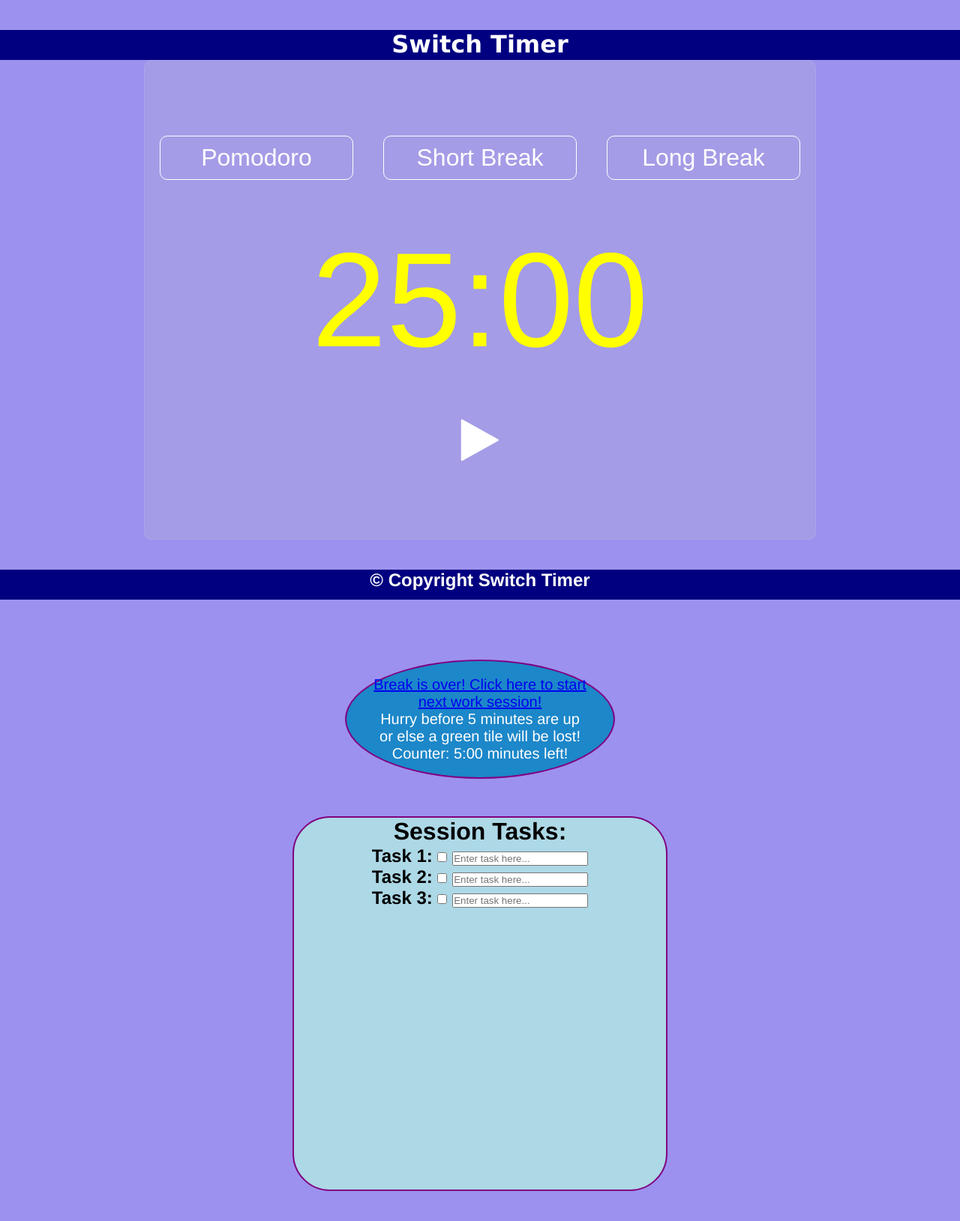
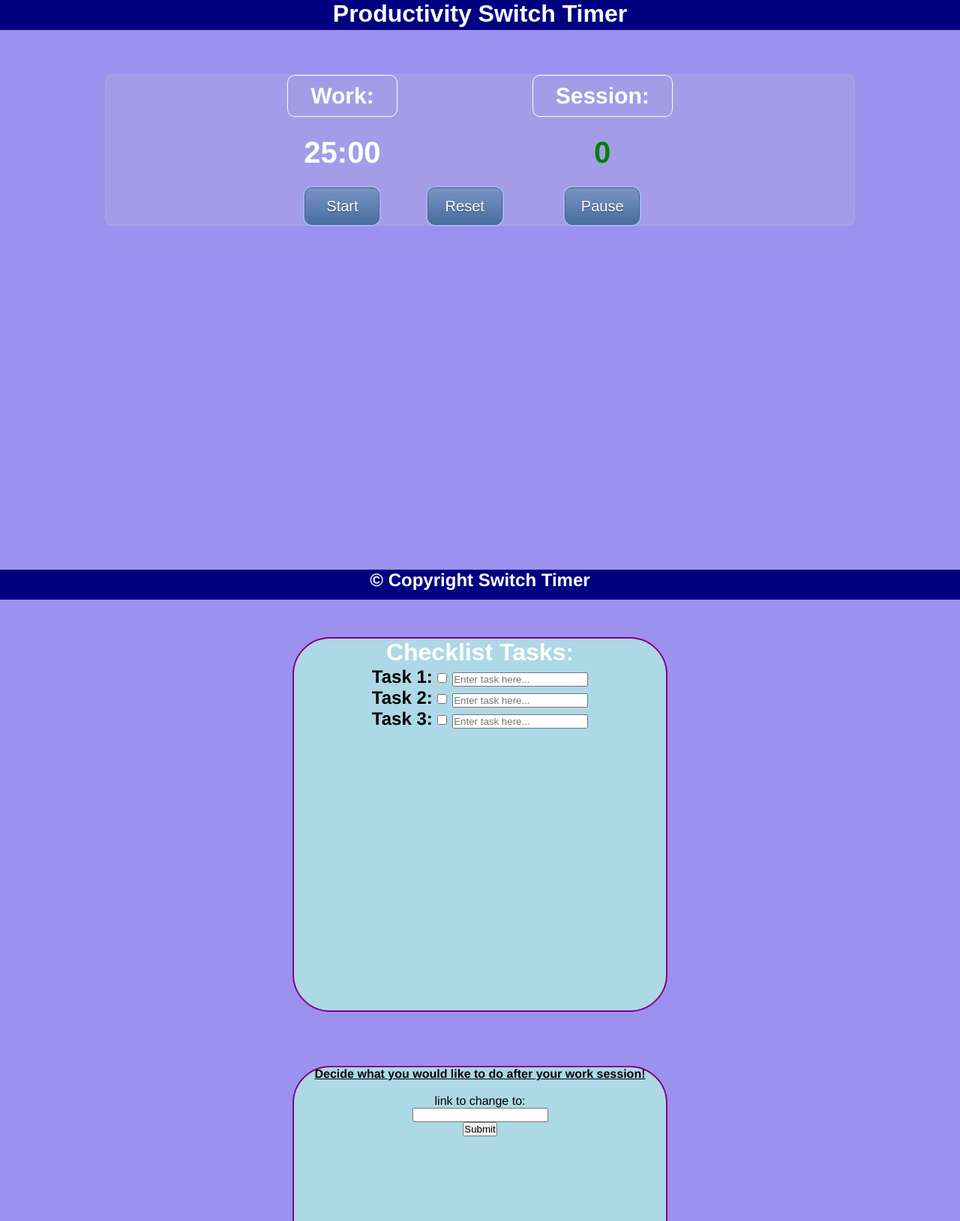
Before and after one commit to vfr9/switch-timer-group-project, a Flask app: page / in a window 1280 px wide. Shown: the top 1629 px of the page at 75% size. Run offline with Flask 2, Linux system fonts and the light colour scheme.

Commit message:
updated timer

```diff
--- a/static/style.css
+++ b/static/style.css
@@ -1,3 +1,5 @@
+
+
 * {
 	margin: 0;
 	padding: 0;
@@ -7,14 +9,19 @@
 
 
 :root {
-	--timer: yellow;
+	--timer: white;
 	--title: whitesmoke;
 	--buttons: white;
   }
 
 body {
 	background-color: #9c91ee;
-	font-family: Verdana, Geneva, Tahoma, sans-serif;
+	font-family:  Arial, Helvetica, sans-serif,Verdana, Geneva, Tahoma, sans-serif;
+	margin: 0;
+	padding: 0;
+	background-position: center;
+	background-repeat: no-repeat;
+	background-size: cover;
 
 
 }
@@ -22,7 +29,7 @@ body {
 
 .header,
 .footer {
-	background-color: navy;
+	background-color:navy;
 	position: absolute;
 	width: 100%;
 	color: white;
@@ -49,37 +56,21 @@ body {
 }
 
 
-
-
-
-
-
-
-
-
-
-  body {
-	margin: 0;
-	padding: 0;
-	background-position: center;
-	background-repeat: no-repeat;
-	background-size: cover;
-  }
-
   .mainContainer {
 	height: 100vh;
 	font-family: helvetica;
   }
 
-  .container {
+
+    .container {
 	font-family: helvetica;
 	position: absolute;
 	display: flex;
 	justify-content: center;
 	align-items: center;
-	top: 0;
+	top: 00;
 	width: 100%;
-	height: 100%;
+	height: 50%;
   }
 
   .title {
@@ -99,8 +90,8 @@ body {
 	justify-content: space-between;
 	align-items: center;
 	transition: 0.5s all ease;
-	height: 80%;
-	width: 70%;
+	height: 200px;
+	width: 1000px;
 	background: rgba(200, 200, 200, 0.2);
 	border: 1px solid rgba(255, 255, 255, 0.1);
 	backdrop-filter: blur(8px);
@@ -150,6 +141,9 @@ body {
 	justify-content: space-evenly;
 	align-items: center;
   }
+
+
+
 
   /* responsiveness */
 
@@ -238,11 +232,145 @@ body {
 		position: relative;
 		top: 840px;
 
+	}
 
 
 
 
+	h1 {
+		color: white;
+		font-family: Arial, Helvetica, sans-serif;
+		text-align: center;
+	}
+
+	#container {
+		height: 200px;
+		width: 700px;
+		margin: 0 auto;
+		display: grid;
+		grid-gap: 40px;
+		grid-template-columns: repeat(5, 1fr);
+		grid-template-rows: repeat(3, 1fr);
+	}
+
+
+	/*timers*/
+	.label {
+		align-self: center;
+		justify-self: center;
+
+		font-size: 30px;
+		font-weight: bold;
+	}
+
+	#work {
+		grid-area: 1 / 2 / 1 / 2;
+	}
+	#break {
+		grid-area: 1 / 4 / 1 / 4;
+	}
+	#cycles {
+
+		grid-area: 1 / 4 / 1 / 4;
+
+	}
+
+
+	.timer {
+		display: flex;
+		align-self: center;
+		justify-self: center;
+
+		font-size: 40px;
+		font-weight: bold;
+	}
+
+	p {
+		margin: 0;
+		padding: 0;
+	}
+
+	#counter {
+		grid-area: 2 / 4 / 2 / 4;
+		color: GREEN;
+	}
+
+	#work-timer {
+		grid-area: 2 / 2 / 2 / 2;
+	}
+
+	#break-timer {
+		grid-area: 2 / 4 / 2 / 4;
+	}
 
 
 
+	#start {
+		grid-area: 3 / 2 / 3 / 2;
+		width: 100px;
 	}
+
+	#reset {
+		grid-area: 3 / 3 / 3 / 3;
+		width: 100px;
+	}
+
+	#stop {
+		grid-area: 3 / 4 / 3 / 4;
+		width: 100px;
+	}
+
+
+
+	/*buttons*/
+
+	.btn {
+		align-self: center;
+		justify-self: center;
+		font-size: 20px;
+
+		box-shadow: 0px 0px 0px 2px #9fb4f2;
+		background:linear-gradient(to bottom, #7892c2 5%, #476e9e 100%);
+		background-color:#7892c2;
+		border-radius:10px;
+		border:1px solid #4e6096;
+		cursor:pointer;
+		color:#ffffff;
+		font-family:Arial;
+		padding:12px 50px;
+		text-decoration:none;
+		text-shadow:0px 1px 0px #283966;
+}
+
+.btn:hover {
+	background:linear-gradient(to bottom, #476e9e 5%, #7892c2 100%);
+	background-color:#476e9e;
+}
+
+
+.btn:active {
+	position:relative;
+	top:1px;
+}
+
+.ButtonContainer {
+    display: block;
+    width: 100%;
+
+	height: 50px;
+    overflow: auto;
+
+    line-height: 0;
+    vertical-align: top;
+    padding: 10px 0;
+}
+.ButtonContainer button {
+    margin: 0 10px;
+}
+.ButtonContainer:after {
+    content: '';
+    display: inline-block;
+    vertical-align: top;
+    width: 100%;
+    line-height: 1.5;
+}
--- a/static/timer.js
+++ b/static/timer.js
@@ -1,4 +1,4 @@
-const timer = document.getElementById("timer");
+/*const timer = document.getElementById("timer");
 const modeButtons = document.querySelector("[class=modeSelector]");
 const pomodoroButton = document.getElementById("pomodoroButton");
 const shortButton = document.getElementById("shortButton");
@@ -73,3 +73,80 @@ function pomodoro() {
 
 mainButton.addEventListener("click", pomodoro);
 modeButtons.addEventListener("click", changeMode);
+
+*/
+var start = document.getElementById('start');
+var stop = document.getElementById('stop');
+var reset = document.getElementById('reset');
+
+var wm = document.getElementById('w_minutes');
+var ws = document.getElementById('w_seconds');
+
+var bm = document.getElementById('b_minutes');
+var bs = document.getElementById('b_seconds');
+
+//store a reference to a timer variable
+var startTimer;
+
+start.addEventListener('click', function(){
+    if(startTimer === undefined){
+        startTimer = setInterval(timer, 1000)
+    } else {
+        alert("Timer is already running");
+    }
+})
+
+reset.addEventListener('click', function(){
+    wm.innerText = 25;
+    ws.innerText = "00";
+
+    bm.innerText = 5;
+    bs.innerText = "00";
+
+    document.getElementById('counter').innerText = 0;
+    stopInterval()
+    startTimer = undefined;
+})
+
+stop.addEventListener('click', function(){
+    stopInterval()
+    startTimer = undefined;
+})
+
+
+//Start Timer Function
+function timer(){
+    //Work Timer Countdown
+    if(ws.innerText != 0){
+        ws.innerText--;
+    } else if(wm.innerText != 0 && ws.innerText == 0){
+        ws.innerText = 59;
+        wm.innerText--;
+    }
+
+    //Break Timer Countdown
+    if(wm.innerText == 0 && ws.innerText == 0){
+        if(bs.innerText != 0){
+            bs.innerText--;
+        } else if(bm.innerText != 0 && bs.innerText == 0){
+            bs.innerText = 59;
+            bm.innerText--;
+        }
+    }
+
+    //Increment Counter by one if one full cycle is completed
+    if(wm.innerText == 0 && ws.innerText == 0 && bm.innerText == 0 && bs.innerText == 0){
+        wm.innerText = 25;
+        ws.innerText = "00";
+
+        bm.innerText = 5;
+        bs.innerText = "00";
+
+        document.getElementById('counter').innerText++;
+    }
+}
+
+//Stop Timer Function
+function stopInterval(){
+    clearInterval(startTimer);
+}
--- a/templates/index.html
+++ b/templates/index.html
@@ -12,70 +12,113 @@
     <title>Switch Timer</title>
 </head>
 <body>
-  <!--This is the homepage / work page-->
-  <div class = "header">
-    <h1>Switch Timer</h1>
- </div>
+  <header class="header">
+    <h1>Productivity Switch Timer </h1>
 
-
+ </header>
 
  <div class="mainContainer">
   <div class="container">
     <div class="glass">
-      <div class="modeSelector">
-        <button
-          class="modeSelector__Button active"
-          id="pomodoroButton"
-          data-mode="pomodoro"
 
-        >
-          Pomodoro
-        </button>
-        <button
-          class="modeSelector__Button active"
-          id="shortButton"
-          data-mode="short"
 
-        >
-          Short Break
-        </button>
-        <button
-          class="modeSelector__Button active"
-          id="longButton"
-          data-mode="long"
+      <div class="timerControl">
 
-        >
-          Long Break
-        </button>
-      </div>
-      <div class="timerControl">
-        <!-- <i class="fa fa-refresh" id="restart" aria-hidden="true"></i> -->
-        <i
-          class="fa fa-play"
-          id="toggle"
-          data-paused="true"
-          aria-hidden="true"
-        ></i>
-        <!-- <i class="fa fa-pause" id="pause" aria-hidden="true"></i> -->
-        <!-- <i class="fa fa-stop" aria-hidden="true"></i> -->
-      </div>
-    </div>
-    <h1 class="timer" id="timer" data-mode="pomodoro">25:00</h1>
+
+   </div>
+
+  </div>
+
+ <div id="container" class="timer" id="timer" data-mode="pomodoro">
+  <p id="work" class="label modeSelector__Button active">Work:</p>
+  <p id="cycles" class="label modeSelector__Button active">Session:</p>
+  <!--Work Timer-->
+  <div id="work-timer" class="timer">
+      <p id="w_minutes">25</p><p class="semicolon">:</p><p id="w_seconds">00</p>
   </div>
 
 
+  <p id="counter" class="timer">0</p>
 
-<div class="green-tile-add-button" >
-  <a href= '#'> Break is over! Click here to start next work session!</a>
-  <p> Hurry before 5 minutes are up or else a green tile will be lost! </p>
-  <p> Counter: 5:00 minutes left! </p><!--Have this part count down-->
+
+
+  <button id="start" class="ButtonContainer btn">Start</button>
+  <button id="reset" class="ButtonContainer btn">Reset</button>
+  <button id="stop" class="ButtonContainer btn">Pause</button>
+
+
+
+
+
+
+
+
+
+
+
+
+
+
+
+
 
 </div>
 
 
+<!--Will have the innerhtml change here for the break session-->
+<!--
+
+
+
+  <div id="container" class="timer" id="timer" data-mode="pomodoro">
+  <p id="work" class="label modeSelector__Button active">Work:</p><p id="break" class="label modeSelector__Button active">Break:</p><p id="cycles" class="label modeSelector__Button active">Session:</p>
+
+  <div id="work-timer" class="timer">
+    <p id="w_minutes">25</p><p class="semicolon">:</p><p id="w_seconds">00</p>
+</div>
+
+
+<p id="counter" class="timer">0</p>
+
+
+<div id="break-timer" class="timer">
+    <p id="b_minutes">05</p><p class="semicolon">:</p><p id="b_seconds">00</p>
+</div>
+<button id="start" class="btn">Start</button>
+<button id="stop" class="btn">Pause</button>
+<button id="reset" class="btn">Reset</button>
+</div>-->
+
+
+
+
+
+
+
+
+
+
+
+
+  </div>
+
+
+<!--
+<div class="green-tile-add-button" >
+  <a href= '#'> Break is over! Click here to start next work session!</a>
+  <p> Hurry before 5 minutes are up or else a green tile will be lost! </p>
+  <p> Counter: 5:00 minutes left! </p>
+ -->
+
+  <!--Have this part count down-->
+
+<!--
+</div>
+-->
+
 
 <div class="checklist square-background">
-    <h1>Session Tasks:<br></h1>
+    <h1>Checklist Tasks:<br></h1>
     <h2>
         <label for="checkc1">Task 1:</label>
         <input type="checkbox" id="checkc1" name="checkc1">
```
